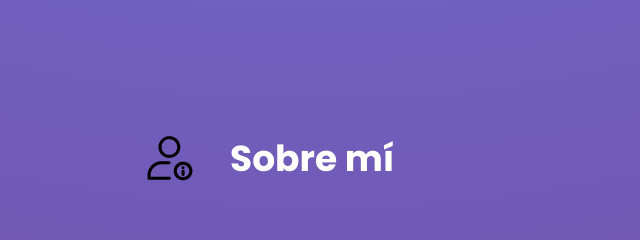
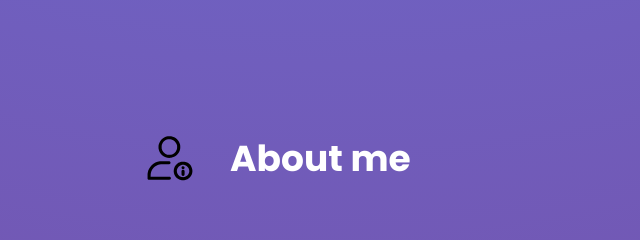
Before and after one commit to RicardoSN02/portfolio_rsn, a plain HTML site: page index.html in a window 1280 px wide. Shown: the part 3320-3560 px from the top of the page, 64-704 px from the left. Drawn offline with Linux system fonts and the light colour scheme.

Commit message:
hotfix aboutme

```diff
--- a/index.html
+++ b/index.html
@@ -311,7 +311,7 @@
 
                 <div class="sectionHeaders">
                     <img class="sectionIcons" src="./icons/user.svg" alt="sand.jpg" height="50px" width="50px">
-                    <h2 class="headers">Sobre mi&#769;</h2>
+                    <h2 class="headers">About me</h2>
                 </div>
 
                 <article>
```
